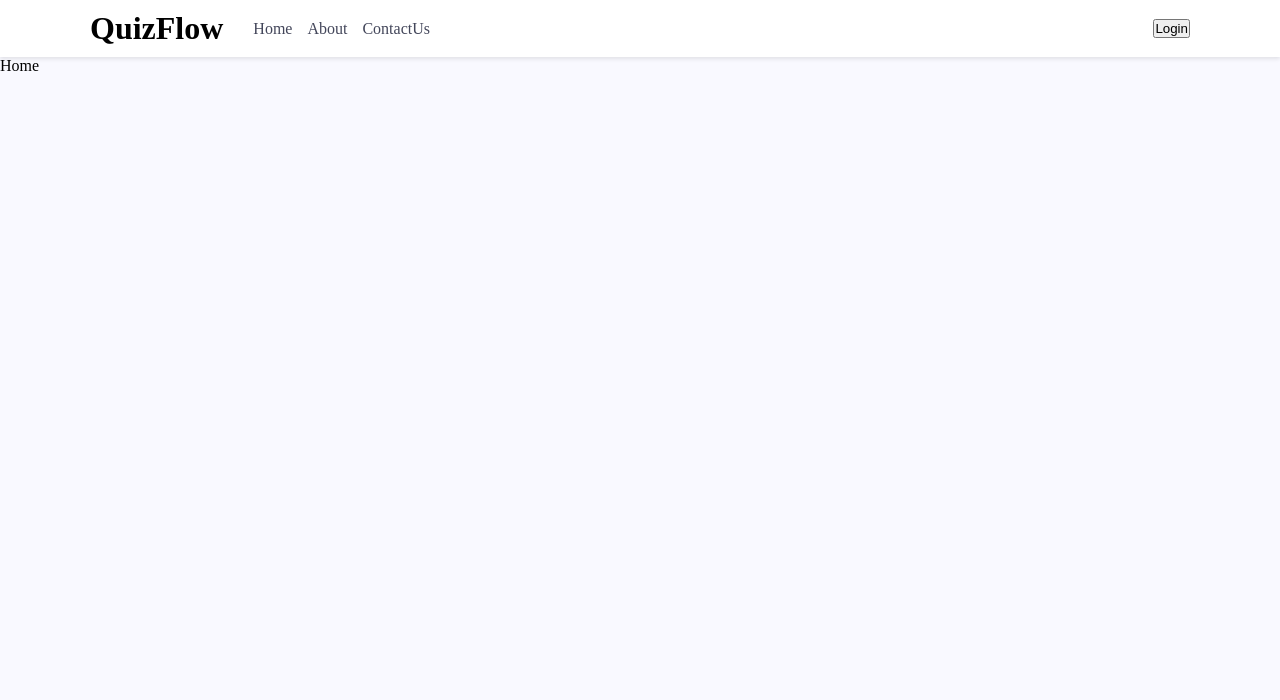
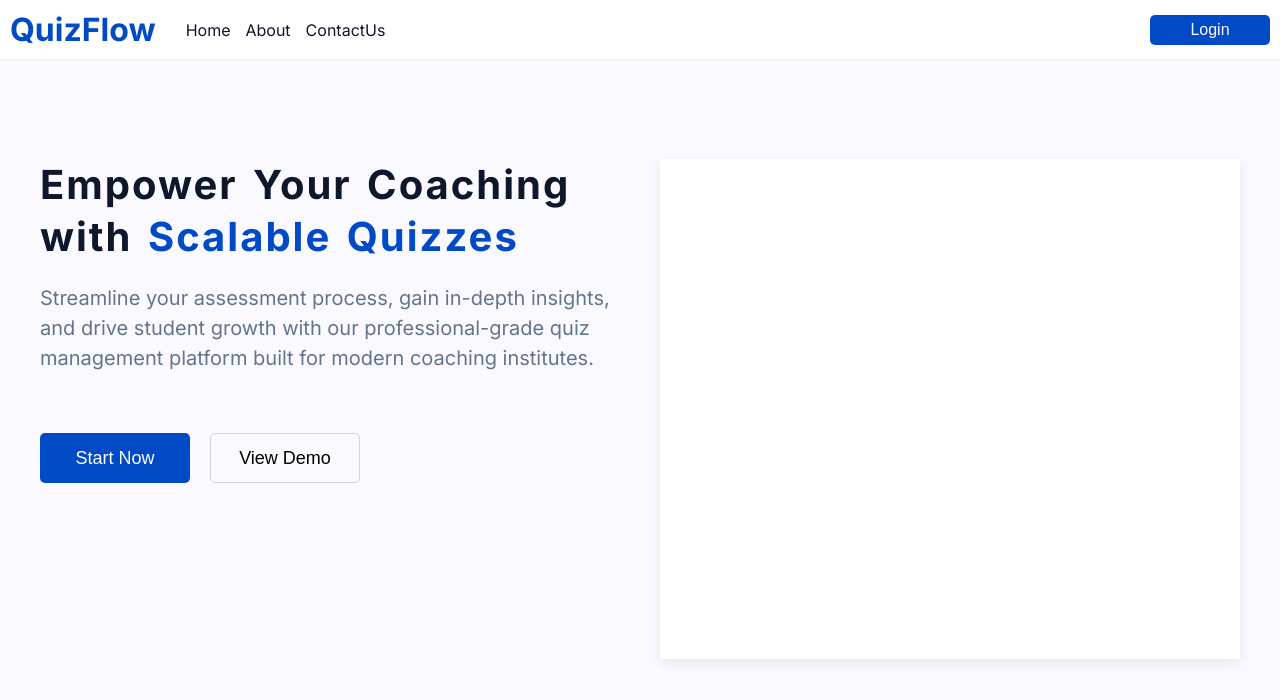
Before and after one commit to Sambhavj789/QuizFlow, a React app in the folder frontend/: page / in a window 1280 px wide. Shown: the top 700 px of the page. Built offline with nearby package versions, Linux system fonts and the light colour scheme; the HTML template or start-up script is replaced by a standard one.

Commit message:
Added login page

```diff
--- a/frontend/package.json
+++ b/frontend/package.json
@@ -12,6 +12,7 @@
   "dependencies": {
     "react": "^19.2.8",
     "react-dom": "^19.2.8",
+    "react-icons": "^5.7.0",
     "react-router-dom": "^7.18.2"
   },
   "devDependencies": {
--- a/frontend/src/App.jsx
+++ b/frontend/src/App.jsx
@@ -1,13 +1,17 @@
 import { BrowserRouter, Routes, Route } from "react-router-dom";
 import Home from "./pages/Home";
 import Header from "./components/Header";
+import Login from "./pages/Login";
 function App() {
   return (
     <BrowserRouter>
       <Header />
-      <Routes>
-        <Route path="/" element={<Home />} />
-      </Routes>
+      <main>
+        <Routes>
+          <Route path="/" element={<Home />} />
+          <Route path="/login" element={<Login />} />
+        </Routes>
+      </main>
     </BrowserRouter>
   );
 }
--- a/frontend/src/components/Header.css
+++ b/frontend/src/components/Header.css
@@ -1,10 +1,10 @@
 header {
     background-color: white;
-    box-shadow: 0px 2px 4px rgba(0, 0, 0, 0.1);
+    box-shadow: var(--shadow-sm);
 }
 
 .header-main {
-    max-width: 1100px;
+    max-width: 1300px;
     margin: auto;
     display: flex;
     align-items: center;
@@ -18,6 +18,10 @@ header {
     gap: 30px;
 }
 
+.header-left>h1 {
+    color: var(--primary);
+}
+
 .header-left>ul {
     display: flex;
     list-style-type: none;
@@ -26,5 +30,20 @@ header {
 
 .header-left a {
     text-decoration: none;
-    color: #43465A;
+    color: var(--text-primary);
 }
+
+.login-btn {
+    width: 120px;
+    height: 30px;
+    background-color: var(--primary);
+    color: var(--text-white);
+    border: none;
+    font-size: 16px;
+    border-radius: 5px;
+    cursor: pointer;
+}
+
+.login-btn:hover {
+    background-color: var(--primary-hover);
+}
--- a/frontend/src/index.css
+++ b/frontend/src/index.css
@@ -1,16 +1,76 @@
+@import url('https://fonts.googleapis.com/css2?family=Inter:wght@400;500;600;700&display=swap');
+
 :root {
-  --bg: #F9F9FF;
-  --primary: #004ac6;
-  --secondary: #07006c;
+   /* =========================
+     Colors
+  ========================== */
+   --bg: #F9F9FF;
+
+   --primary: #004AC6;
+   --primary-hover: #003A9E;
+   --primary-light: #E8F0FF;
+
+   --secondary: #07006C;
+   --secondary-light: #EDEBFF;
+
+   /* =========================
+     Text
+  ========================== */
+   --text-primary: #0F172A;
+   --text-secondary: #475569;
+   --text-muted: #64748B;
+   --text-light: #94A3B8;
+   --text-white: #FFFFFF;
+
+   /* =========================
+     Border
+  ========================== */
+   --border: #E2E8F0;
+   --border-light: #F1F5F9;
+   --border-dark: #CBD5E1;
+   --border-primary: #004AC6;
+
+   /* =========================
+     Status
+  ========================== */
+   --success: #16A34A;
+   --error: #DC2626;
+   --warning: #F59E0B;
+
+   /* =========================
+     Shadows
+  ========================== */
+   --shadow-sm: 0 1px 2px rgba(15, 23, 42, 0.05);
+   --shadow-md: 0 4px 12px rgba(15, 23, 42, 0.08);
+   --shadow-lg: 0 10px 25px rgba(15, 23, 42, 0.10);
+   --shadow-xl: 0 20px 40px rgba(15, 23, 42, 0.12);
+   --shadow-primary: 0 6px 16px rgba(0, 74, 198, 0.20);
+
+   /* =========================
+     Typography
+  ========================== */
+   --font-family: "Inter", system-ui, -apple-system,
+      BlinkMacSystemFont, "Segoe UI", sans-serif;
 }
 
 * {
-  margin: 0;
-  padding: 0;
-  box-sizing: "border-box";
+   margin: 0;
+   padding: 0;
+   box-sizing: border-box;
 }
 
 body {
-  min-height: 100vh;
-  background-color: var(--bg);
+   min-height: 100vh;
+   background-color: var(--bg);
+   color: var(--text-primary);
+   font-family: var(--font-family);
 }
+
+main {
+   padding: 40px;
+}
+
+main>* {
+   max-width: 1300px;
+   margin: auto;
+}
--- /dev/null
+++ b/frontend/src/pages/Home.css
@@ -0,0 +1,68 @@
+.hero {
+    display: grid;
+    grid-template-columns: 1fr 1fr;
+    gap: 40px;
+    margin-top: 60px;
+}
+
+.hero-right {
+    background-color: white;
+    height: 500px;
+    box-shadow: var(--shadow-md);
+}
+
+.hero-left {
+    display: flex;
+    flex-direction: column;
+    gap: 20px;
+}
+
+.hero-left>h1 {
+    font-size: 40px;
+    letter-spacing: 2px;
+    word-spacing: 4px;
+    line-height: 1.3;
+}
+
+.hero-left>h1>span {
+    color: var(--primary);
+}
+
+.hero-left>p {
+    color: var(--text-muted);
+    font-size: 20px;
+    line-height: 1.5;
+}
+
+.hero-left>.hero-action-btns {
+    display: flex;
+    gap: 20px;
+    margin-top: 40px;
+}
+
+.hero-action-btns>button {
+    height: 50px;
+    width: 150px;
+    border: none;
+    font-size: 18px;
+    border-radius: 5px;
+    cursor: pointer;
+}
+
+.hero-action-btns>button:nth-child(1) {
+    background-color: var(--primary);
+    color: white;
+}
+
+.hero-action-btns>button:nth-child(1):hover {
+    background-color: var(--primary-hover);
+}
+
+.hero-action-btns>button:nth-child(2) {
+    background-color: transparent;
+    border: 1px solid var(--border-dark);
+}
+
+.hero-action-btns>button:nth-child(2):hover {
+    background-color: var(--border-light);
+}
--- a/frontend/src/pages/Home.jsx
+++ b/frontend/src/pages/Home.jsx
@@ -1,5 +1,29 @@
+import "./Home.css";
 function Home() {
-  return <div>Home</div>;
+  return (
+    <section className="home-section">
+      <div className="hero">
+        <div className="hero-left">
+          <h1>
+            Empower Your Coaching with <span>Scalable Quizzes</span>
+          </h1>
+          <p>
+            Streamline your assessment process, gain in-depth insights, and
+            drive student growth with our professional-grade quiz management
+            platform built for modern coaching institutes.
+          </p>
+
+          <div className="hero-action-btns">
+            <button>Start Now</button>
+            <button>View Demo</button>
+          </div>
+        </div>
+        <div className="hero-right">
+          <img src="" alt="" />
+        </div>
+      </div>
+    </section>
+  );
 }
 
 export default Home;
--- /dev/null
+++ b/frontend/src/pages/Login.css
@@ -0,0 +1,67 @@
+.login-page {
+    height: calc(100vh - 140px);
+    display: flex;
+    justify-content: center;
+    align-items: center;
+}
+
+.login-form {
+    background-color: white;
+    box-shadow: var(--shadow-sm);
+    padding: 40px;
+    width: 100%;
+    max-width: 400px;
+}
+
+.login-header {
+    display: flex;
+    flex-direction: column;
+    align-items: center;
+    margin-bottom: 40px;
+    gap: 10px;
+}
+
+.login-icon>* {
+    font-size: 40px;
+    color: var(--primary);
+}
+
+.login-header>h1 {
+    font-size: 25px;
+    color: var(--primary);
+}
+
+.login-header>p {
+    color: var(--text-muted);
+}
+
+.form-rows {
+    display: flex;
+    flex-direction: column;
+    gap: 10px;
+    margin-top: 20px;
+}
+
+.form-rows>div {
+    display: grid;
+    grid-template-columns: 20px 1fr;
+    gap: 15px;
+    height: 40px;
+    border: 1px solid var(--text-muted);
+    align-items: center;
+    padding: 5px;
+    border-radius: 5px;
+}
+
+.form-input-icon {
+    font-size: 25px;
+}
+
+.form-rows>div>input {
+    border: none;
+    outline: none;
+    height: 100%;
+}
+.form-rows>label{
+    font-weight: 500;
+}
--- /dev/null
+++ b/frontend/src/pages/Login.jsx
@@ -0,0 +1,37 @@
+import "./Login.css";
+import { MdQuiz } from "react-icons/md";
+import { MdMailOutline } from "react-icons/md";
+import { MdLockOutline } from "react-icons/md";
+function Login() {
+  return (
+    <section className="login-page">
+      <form className="login-form">
+        <div className="login-header">
+          <div className="login-icon">
+            <MdQuiz />
+          </div>
+          <h1>QuizFlow</h1>
+          <p>Welcome back to the coaching portal</p>
+        </div>
+
+        <div className="form-rows">
+          <label htmlFor="">Email Address</label>
+          <div className="form-input">
+            <MdMailOutline className="form-input-icon" />
+            <input type="email" placeholder="admin@institute.com" />
+          </div>
+        </div>
+
+        <div className="form-rows">
+          <label htmlFor="">Password</label>
+          <div className="form-input">
+            <MdLockOutline className="form-input-icon" />
+            <input type="password" />
+          </div>
+        </div>
+      </form>
+    </section>
+  );
+}
+
+export default Login;
```
Also changed, not shown: 2 other files (tests, documents, lock files or other folders).
